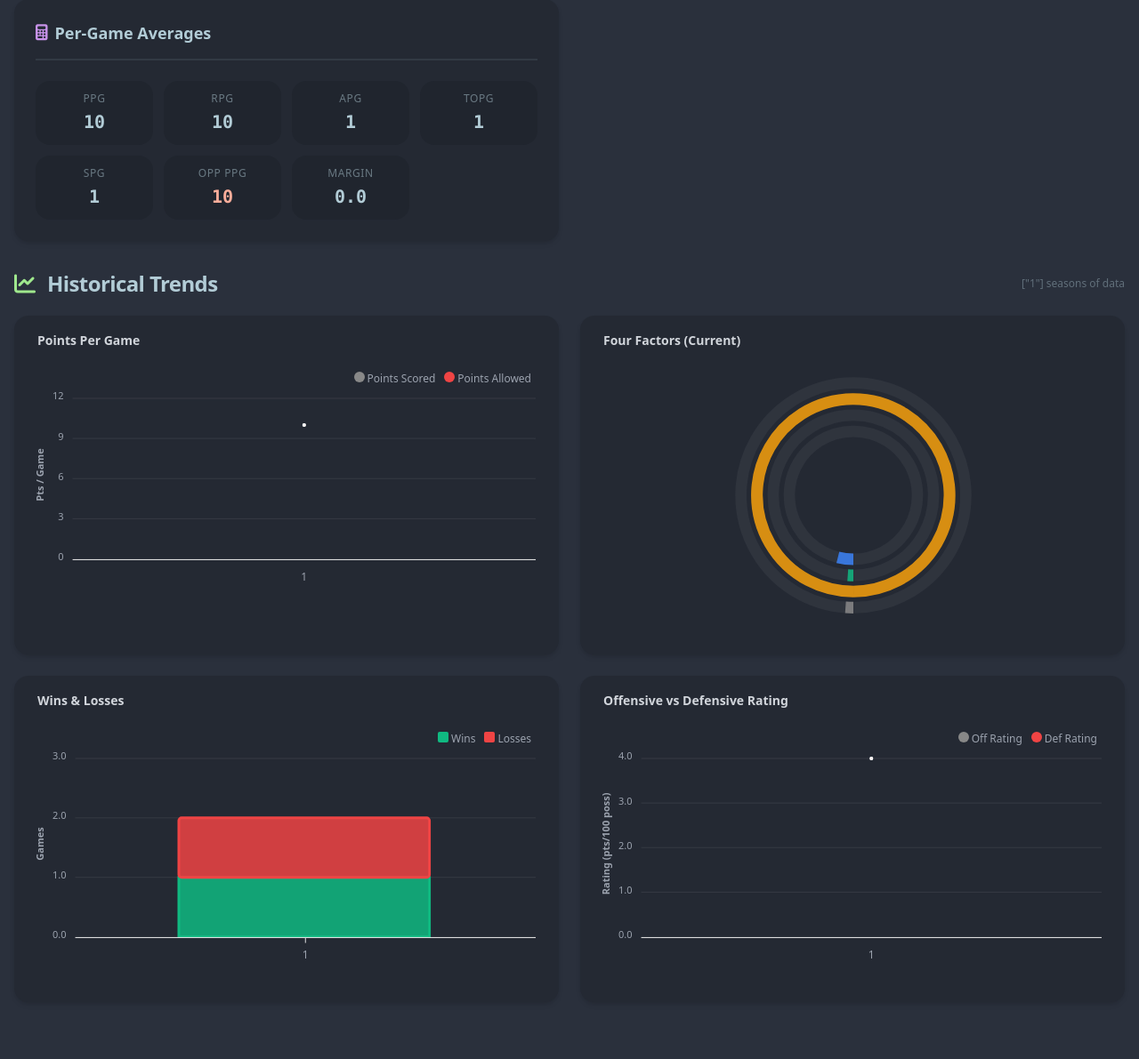
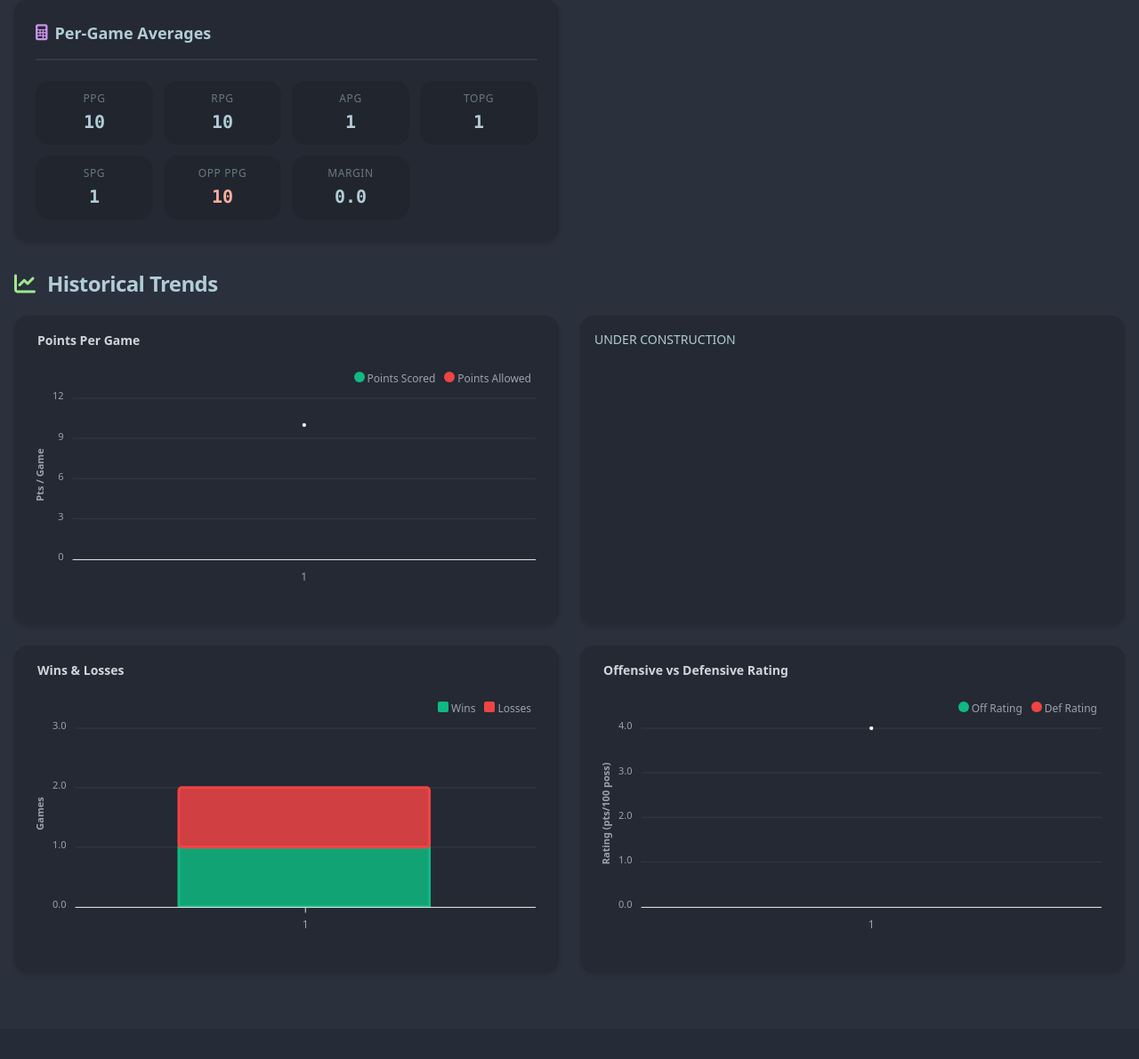
Before and after one commit to ken-hin/OpenCourt, a Django app: a page that uses templates/opencourt/team_details.html in a window 1280 px wide. Shown: the part 981-2172 px from the top of the page at 89% size. After the commit the page ends 2025 px from the top, so only its background shows below. Run offline with Django 5.2, Linux system fonts and the light colour scheme; tables that the repository leaves empty hold one stand-in row (values such as "Sample post"); data that the repository does not hold is empty; style sheets or scripts are compiled from the project's sources; some libraries are stand-ins or nearby versions.

Commit message:
Stub Four Factors radial chart
- Replace the Four Factors radial chart with a placeholder and remove its rendering logic.
- The radial chart container now shows "UNDER CONSTRUCTION" and the ApexCharts radialBar initialization was removed.
- Dynamic team color and season-count span were simplified: teamColor is hardcoded to #10b981 and the "seasons of data" span was removed.
- Add a TODO comment indicating a new chart will be added later.

```diff
--- a/templates/opencourt/team_details.html
+++ b/templates/opencourt/team_details.html
@@ -469,7 +469,6 @@
         <i class="fa-solid fa-chart-line text-primary mr-2"></i>
         Historical Trends
       </h2>
-      <span class="text-xs opacity-40">{{ stat_years|safe }} seasons of data</span>
     </div>
 
     {# Top row: PPG line + Four Factors radial #}
@@ -481,7 +480,7 @@
       </div>
       <div class="card bg-base-200 shadow-md">
         <div class="card-body p-4">
-          <div id="radialBarBottom" class="min-h-[300px]"></div>
+          <div id="" class="min-h-[300px]">UNDER CONSTRUCTION</div>
         </div>
       </div>
     </div>
@@ -523,8 +522,7 @@
     var losses   = {{ losses|safe }};
 
     // Team color for chart accents
-    var teamColor = '{{ team.primary_color|default:"#6366f1" }}';
-    if (teamColor && !teamColor.startsWith('#')) teamColor = '#' + teamColor;
+    var teamColor = '#10b981';
 
     // ─── ApexCharts global defaults ───
     window.Apex = {
@@ -559,31 +557,8 @@
       colors: [teamColor, '#ef4444'],
     }).render();
 
-    // ─── Radial Bar: Four Factors Snapshot ───
-    var chart_effFg    = effFg.filter(Boolean).at(-1)    || 0;
-    var chart_to_ratio = TO_ratio.filter(Boolean).at(-1) || 0;
-    var chart_oreb_pct = oreb_pct.filter(Boolean).at(-1) || 0;
-    var chart_ft_rate  = ft_rate.filter(Boolean).at(-1)  || 0;
+    // ─── NEED TO ADD A NEW CHART HERE ───
 
-    new ApexCharts(document.querySelector('#radialBarBottom'), {
-      chart: { type: 'radialBar', height: 350 },
-      series: [chart_effFg, chart_to_ratio, chart_oreb_pct, chart_ft_rate],
-      labels: ['eFG%', 'TOV%', 'OR%', 'FTRate'],
-      plotOptions: {
-        radialBar: {
-          hollow: { size: '40%' },
-          track: { show: true, background: 'rgba(255,255,255,0.05)' },
-          startAngle: -180,
-          endAngle: 180,
-          dataLabels: {
-            name: { fontSize: '14px', color: '#9ca3af' },
-            value: { fontSize: '16px', color: '#d1d5db' },
-          },
-        },
-      },
-      title: { text: 'Four Factors (Current)', align: 'left', style: { color: '#d1d5db' } },
-      colors: [teamColor, '#f59e0b', '#10b981', '#3b82f6'],
-    }).render();
 
     // ─── Bar: Wins & Losses ───
     new ApexCharts(document.querySelector('#barchart'), {
```
